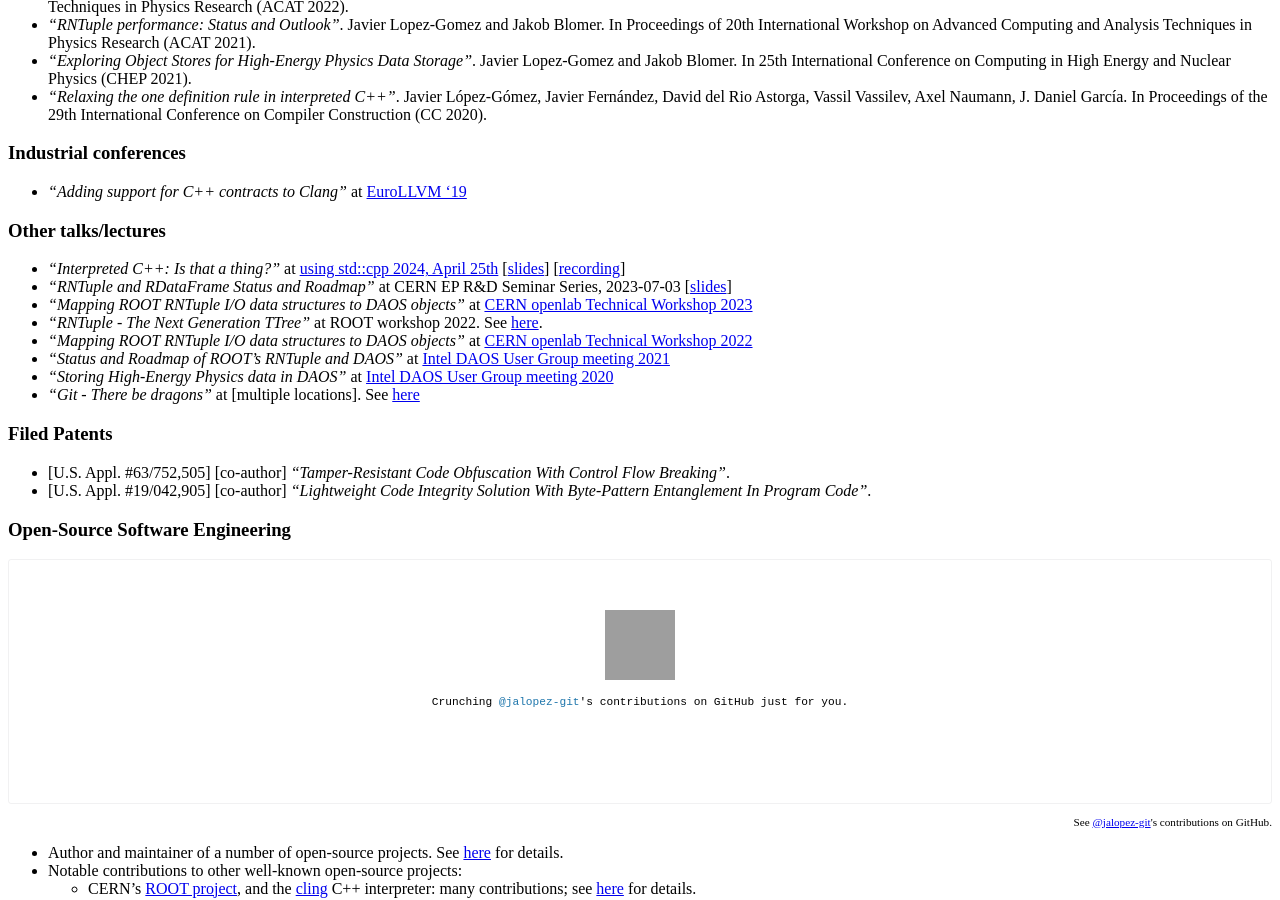
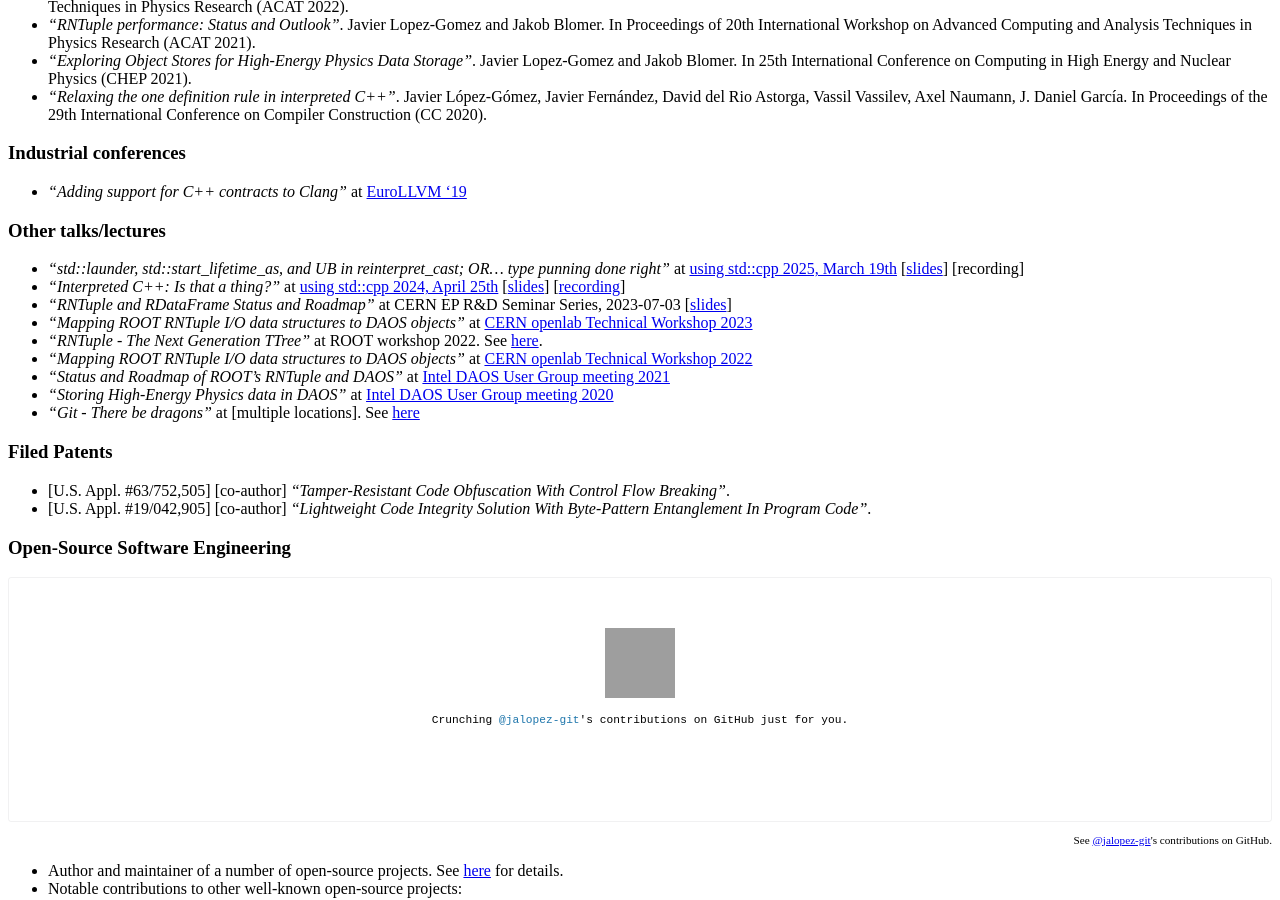
Before and after one commit to jalopezg-git/jalopezg-git.github.io, a Jekyll site: the page built from publications.md, in a window 1280 px wide and 900 px high, scrolled down 896 px. Built offline with Jekyll 4.4.1, drawn with Linux system fonts in a browser that asks for light colours; Markdown is read by kramdown in place of the engine named in the settings; grey boxes are pictures that could not be loaded.

Commit message:
[publications] Add 'using std::cpp 2025' talk

```diff
--- a/publications.md
+++ b/publications.md
@@ -40,7 +40,8 @@ In Proceedings of the 29th International Conference on Compiler Construction (CC
 - _"Adding support for C++ contracts to Clang"_ at [EuroLLVM '19](https://llvm.org/devmtg/2019-04/)
 
 ### Other talks/lectures
-- _"Interpreted C++: Is that a thing?"_ at [using std::cpp 2024, April 25th](https://usingstdcpp.org/)  [[slides](https://github.com/jalopezg-git/slides-using_stdcpp_2014/blob/master/main.pdf)]  [[recording](https://youtu.be/6xzR-IR85wM)]
+- _"std::launder, std::start\_lifetime\_as, and UB in reinterpret\_cast; OR... type punning done right"_ at [using std::cpp 2025, March 19th](https://usingstdcpp.org/)  [[slides](https://github.com/jalopezg-git/slides-using_stdcpp_2025/blob/master/main.pdf)]  [recording]
+- _"Interpreted C++: Is that a thing?"_ at [using std::cpp 2024, April 25th](https://usingstdcpp.org/)  [[slides](https://github.com/jalopezg-git/slides-using_stdcpp_2024/blob/master/main.pdf)]  [[recording](https://youtu.be/6xzR-IR85wM)]
 - _"RNTuple and RDataFrame Status and Roadmap"_ at CERN EP R&D Seminar Series, 2023-07-03 [[slides](/public/docs/EP_RD_WP7.4_EfficientAnalysis_03072023.pdf)]
 - _"Mapping ROOT RNTuple I/O data structures to DAOS objects"_ at [CERN openlab Technical Workshop 2023](https://indico.cern.ch/event/1225408/contributions/5243848/)
 - _"RNTuple - The Next Generation TTree"_ at ROOT workshop 2022.  See [here](https://indico.fnal.gov/event/23628/contributions/240607/).
```
